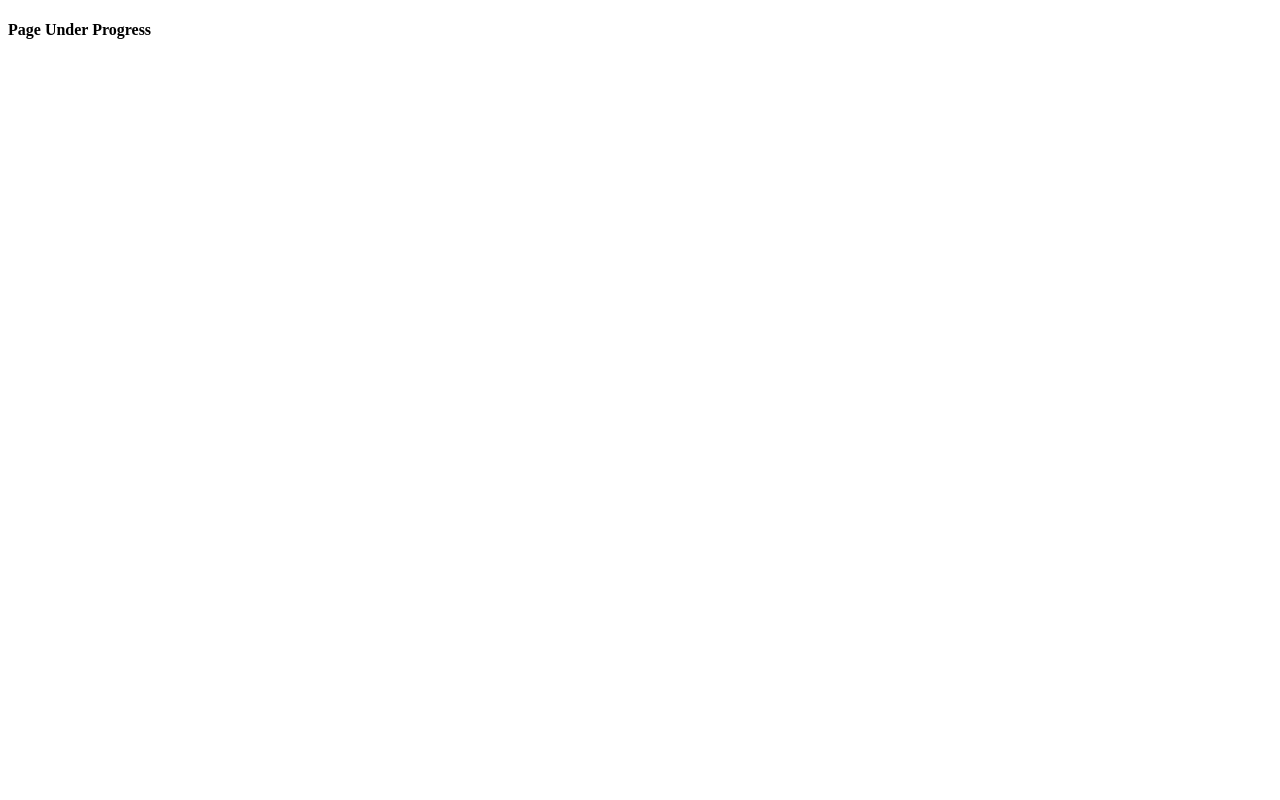
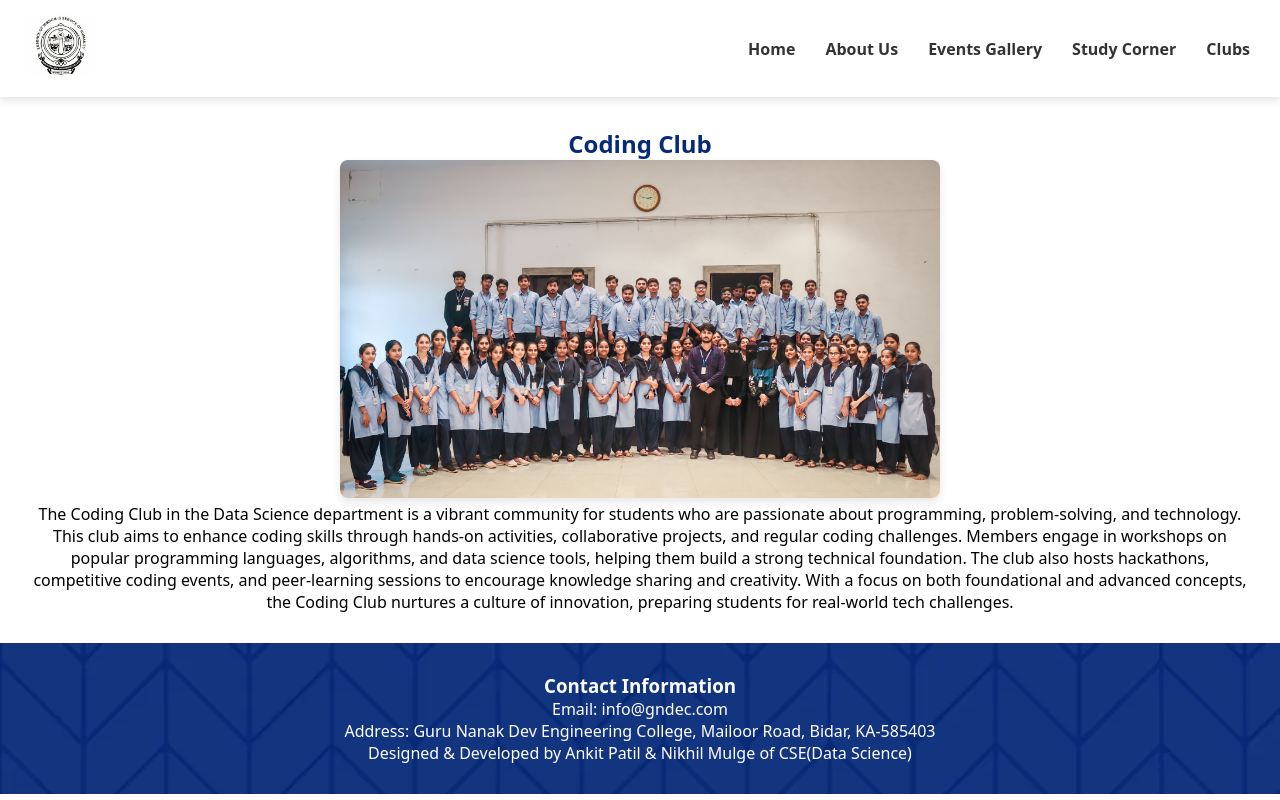
Before and after one commit to Patil004/Data-Science-Website, a plain HTML site: page codingclub.html in a window 1280 px wide. Drawn offline with Linux system fonts and the light colour scheme.

Commit message:
Codingclub

```diff
--- /dev/null
+++ b/codingclub.css
@@ -0,0 +1,132 @@
+html {
+    scroll-behavior: smooth;
+}
+
+/* Resetting default margin and padding */
+* {
+    margin: 0;
+    padding: 0;
+    box-sizing: border-box;
+    font-family: system-ui, -apple-system, BlinkMacSystemFont, 'Segoe UI', Roboto, Oxygen, Ubuntu, Cantarell, 'Open Sans', 'Helvetica Neue', sans-serif;
+}
+
+/* Color Palette */
+:root {
+    --primary-color: rgb(6, 42, 120); /* Dark Blue */
+    --secondary-color: #f4f4f4; /* Light Gray */
+    --accent-color: #ff6f61; /* Coral */
+    --text-color: #333; /* Dark Gray */
+    --white: #ffffff; /* White */
+}
+
+/* Navbar */
+.navbar {
+    display: flex;
+    justify-content: space-between;
+    align-items: center;
+    padding: 15px 30px;
+    background-color: var(--white);
+    box-shadow: 0 4px 8px rgba(0, 0, 0, 0.1);
+    position: sticky;
+    top: 0;
+    z-index: 1000;
+}
+
+.logo img {
+    width: 62px;
+    height: auto;
+}
+
+.nav-links {
+    list-style-type: none;
+    display: flex;
+    margin-left: auto;
+}
+
+.nav-links li {
+    display: inline;
+    margin-left: 30px;
+}
+
+.nav-links li a {
+    text-decoration: none;
+    color: var(--text-color);
+    font-weight: bold;
+    transition: color 0.3s ease; /* Smooth hover effect */
+}
+
+.nav-links li a:hover {
+    color: rgb(6, 42, 120);
+}
+
+/* Mobile View: Hide the navbar links and show the menu icon */
+.menu-icon {
+    display: none;
+    font-size: 28px;
+    cursor: pointer;
+}
+
+/* Media query for mobile devices */
+@media (max-width: 768px) {
+    .nav-links {
+        display: none;
+        flex-direction: column;
+        position: absolute;
+        top: 60px; /* Below the navbar */
+        right: 0;
+        background-color: var(--white);
+        width: 100%;
+        text-align: center;
+        box-shadow: 0 8px 16px rgba(0, 0, 0, 0.1);
+    }
+
+    .nav-links li {
+        margin: 20px 0;
+    }
+
+    .menu-icon {
+        display: block;
+    }
+
+    .nav-links.show {
+        display: flex;
+    }
+}
+
+.footer {
+    background-color: var(--primary-color);
+    color: var(--white);
+    padding: 30px;
+    text-align: center;
+    font-family: 'Arial', sans-serif;
+    background-image: url(background.webp);
+}
+
+.developername1 {
+    color: white;
+    text-decoration: none;
+  }
+
+.developername2 {
+    color: white;
+    text-decoration: none;
+}
+
+h2 {
+    color: var(--primary-color);
+    text-align: center; /* Center headings */
+}
+
+/* Club Overview */
+.club-overview {
+    padding: 30px;
+    text-align: center;
+}
+
+.club-group-photo {
+    width: 100%; /* Full width */
+    max-width: 600px; /* Maximum width */
+    height: auto; /* Maintain aspect ratio */
+    border-radius: 8px; /* Rounded corners */
+    box-shadow: 0 4px 8px rgba(0, 0, 0, 0.1); /* Box shadow */
+}
--- a/codingclub.html
+++ b/codingclub.html
@@ -3,9 +3,46 @@
 <head>
     <meta charset="UTF-8">
     <meta name="viewport" content="width=device-width, initial-scale=1.0">
-    <title>Document</title>
+    <title>Coding Club</title>
+    <link href="https://fonts.googleapis.com/css2?family=Roboto:wght@400;700&display=swap" rel="stylesheet">
+    <link rel="stylesheet" href="codingclub.css">
 </head>
 <body>
-    <h4>Page Under Progress</h4>
+    <nav class="navbar">
+        <div class="logo">
+          <a href="https://gndecb.ac.in/" > <img src="gndlogo.webp" alt="University Logo"></a>
+        </div>
+        <ul class="nav-links" id="nav-links">
+            <li><a href="index.html">Home</a></li>
+            <li><a href="about.html">About Us</a></li>
+            <li><a href="gallery.html">Events Gallery</a></li>
+            <li><a href="studentcorner.html">Study Corner</a></li>
+            <li><a href="clubs.html">Clubs</a></li>
+        </ul>
+        <div class="menu-icon" id="menu-icon">
+            <span>&#9776;</span>
+        </div>
+    </nav>
+
+    <section class="club-overview">
+        <h2>Coding Club</h2>
+        <img src="codingclubgrp.jpg" alt="IEEE Club Group Photo" class="club-group-photo">
+        <p>The Coding Club in the Data Science department is a vibrant community for students who are passionate about programming, problem-solving, and technology. This club aims to enhance coding skills through hands-on activities, collaborative projects, and regular coding challenges. Members engage in workshops on popular programming languages, algorithms, and data science tools, helping them build a strong technical foundation. The club also hosts hackathons, competitive coding events, and peer-learning sessions to encourage knowledge sharing and creativity. With a focus on both foundational and advanced concepts, the Coding Club nurtures a culture of innovation, preparing students for real-world tech challenges.</p>
+    </section>
+
+
+
+
+    <footer class="footer">
+        <div class="footer-container">
+            <h3>Contact Information</h3>
+            <p>Email: info@gndec.com</p>
+            <p>Address: Guru Nanak Dev Engineering College, Mailoor Road, Bidar, KA-585403</p>
+            <p>Designed & Developed by <a class="developername1" href="https://www.linkedin.com/in/ankit2004/">Ankit Patil</a> & <a class="developername2" href="https://www.linkedin.com/in/nikhilmulge/">Nikhil Mulge</a> of CSE(Data Science)</p>
+        </div>
+    </footer>
+
+    <script src="script.js"></script>
+
 </body>
 </html>
```
Also changed, not shown: ieee.html (+1 -0 lines), index.html (+1 -1 lines), codingclubgrp.jpg (added).
